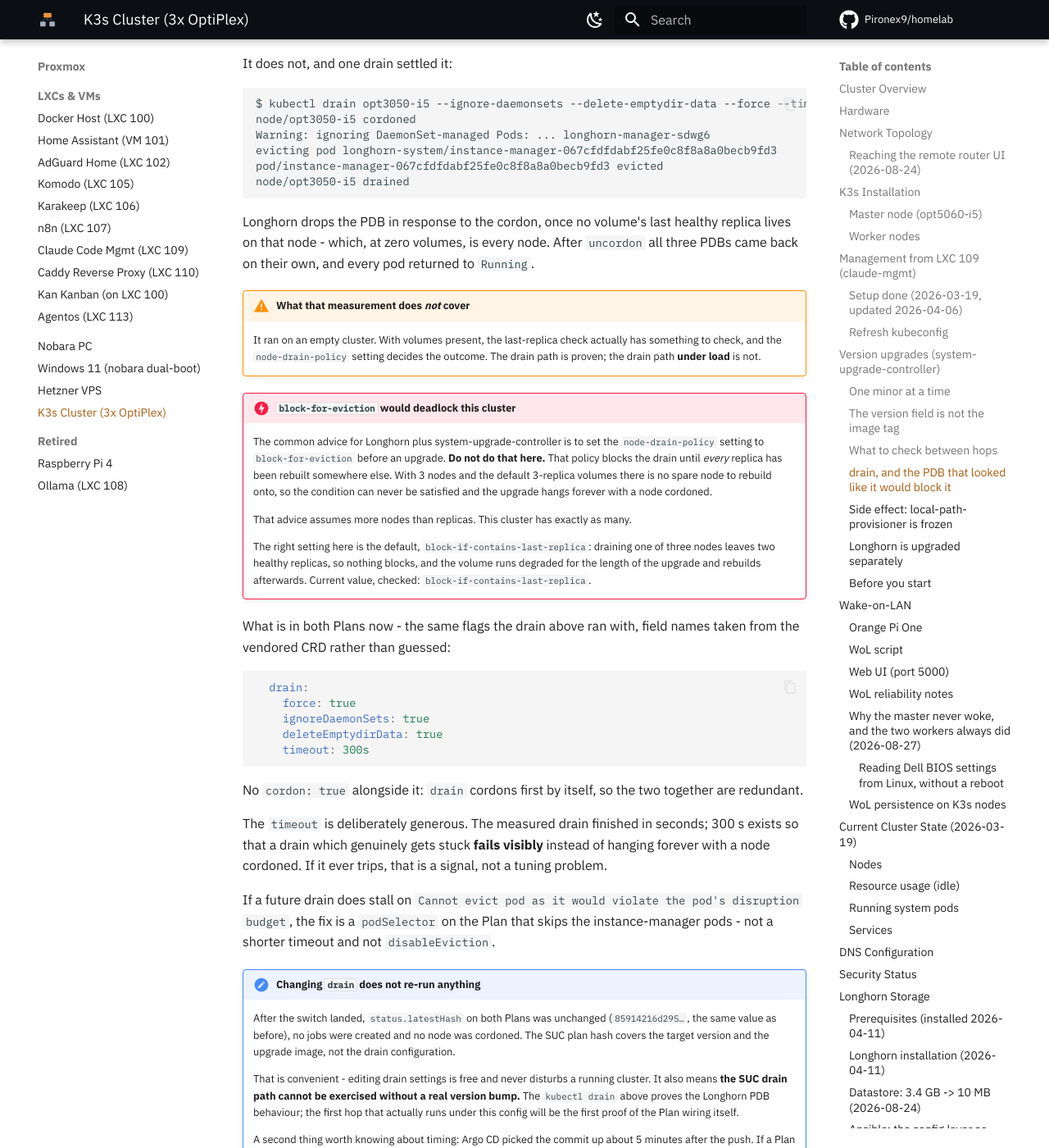
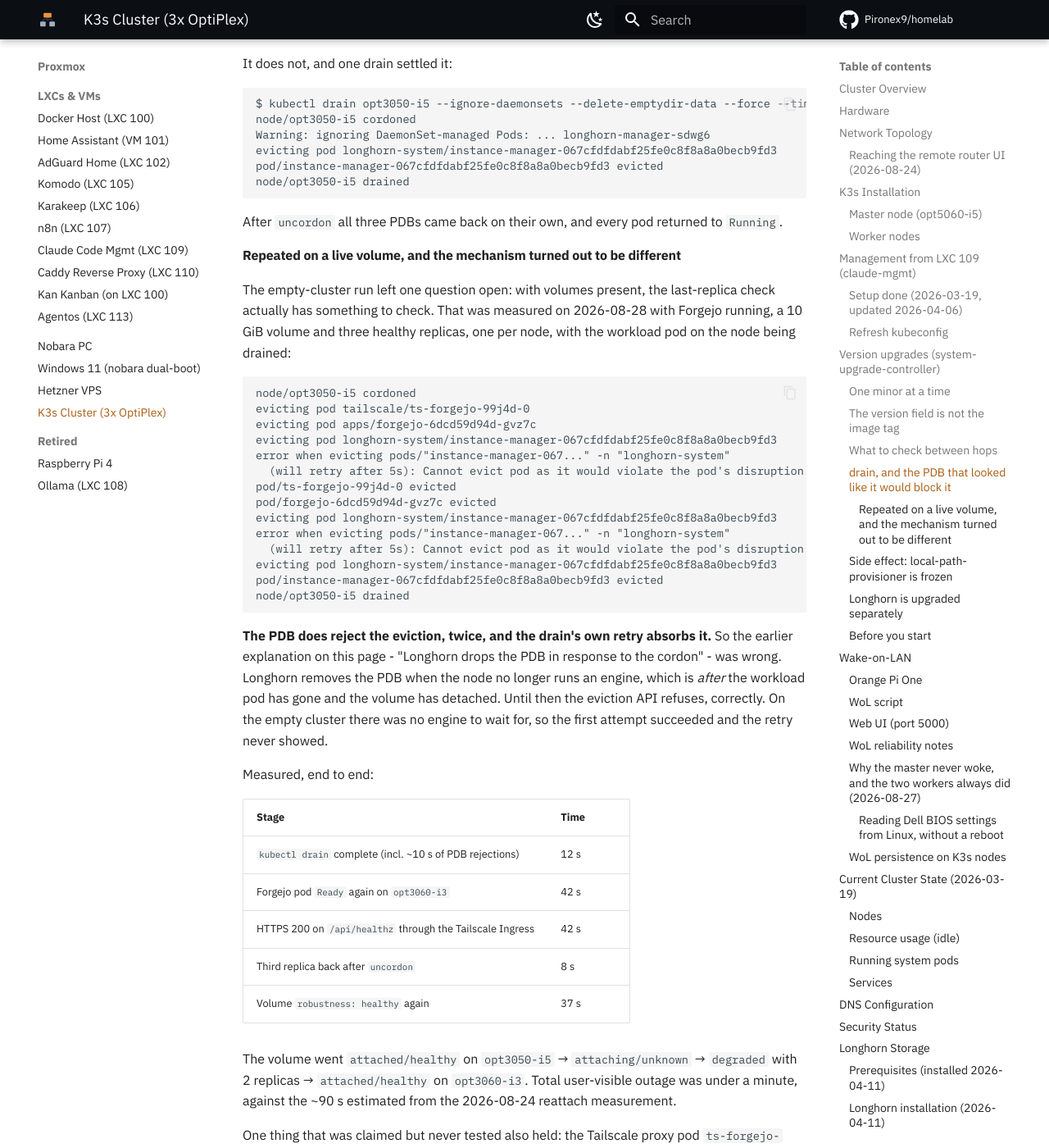
Before and after one commit to Pironex9/homelab, an MkDocs documentation site: the page built from docs/hosts/k3s-cluster.md, in a window 1280 px wide and 1400 px high, scrolled down 8232 px. Shown: the whole window at 82% size. Built offline with MkDocs 1.6.1 and Material for MkDocs 9.7.7, drawn with Linux system fonts in a browser that asks for light colours; comment, search, counter and statistics services are not loaded; some of the changed text lies outside the part shown.

Commit message:
fix(k3s): a drain PDB-magyarazata teves volt - eles koteten megmerve
A ket eddig blokkolt meres lefutott az elso valodi koteten (Forgejo, 10 GiB,
3 ep replika), es az egyik megcafolta azt, amit tegnap ide irtam.

DRAIN. Eddig az allt itt, hogy "a Longhorn a cordonolasra eldobja a PDB-t".
Nem ez tortenik. Eles koteten a PDB KETSZER elutasitotta az evictiont:

  error when evicting pods/"instance-manager-067..." (will retry after 5s):
  Cannot evict pod as it would violate the pod's disruption budget.

A Longhorn akkor veszi ki a PDB-t, amikor a node-on mar nem fut engine -
vagyis miutan a workload podja tavozott es a kotet lecsatolt. Addig az
eviction API szabalyosan elutasit; a kubectl drain 5 masodperces retry hurka
nyeli el. Ures clusteren nem volt mire varni, ezert ment at elsore, es ezert
latszott mas mechanizmusnak.

Kovetkezmeny a timeoutra: van egy ~10 masodperces ablak, amiben a drain
jogosan nem halad. Egy szuk timeout pont ott halna meg, es elakadt drainnek
latszana - ures clusteren viszont atment volna a teszten. A 300s tehat nem
kozmetika. A PDB-elutasitas a logban normalis es atmeneti, nem hibajel.

Mert idok: drain 12s, a workload 42s mulva szolgalt ki ujra masik node-on
(pod Ready, HTTPS 200 es admin user list egyszerre), a harmadik replika
ujraepulese uncordon utan 37s. Semmi nem blokkolt.

RESTORE. A 2026-08-25-i proba szintetikus 1 GiB-os koteten ment egy ismert
fajllal. Most eles alkalmazas nyitott adatbazisan, LEALLITAS NELKUL, tehat
crash-consistent snapshotbol. A visszaallitott koteten a WAL nagyobb volt,
mint maga az adatbazis (4 128 272 vs 1 257 472 bajt), es a Forgejo sajat
binarisa helyreallt belole es kilistazta az admint.

Ezert nem checksummal kell ellenorizni: a gitea.db onmagaban elavult a WAL
nelkul, tehat egy bajt-osszehasonlitas vagy megbukott volna, vagy atment
volna ugy, hogy kozben 4 MB be nem olvasztott WAL-t rejt el.

A status.size (283 115 520) nem a mentes koltsege, hanem a snapshot logikai
kiterjedese. Ami tenylegesen felment: newlyUploadDataSize 554 286 bajt, lz4.
A Garage bucket fuggetlenul merve 570.4 kB / 35 objektum. A retenciot a
newlyUploadDataSize alapjan kell tervezni, a size itt ~500-szoros tulbecsles.

Mellekesen igazolodott egy eddig csak allitott dolog: a ts-forgejo proxy pod
a tobbivel egyutt evictelodott, es ugyanazzal a tailnet identitassal jott
vissza, kezi lepes nelkul.

````diff
--- a/docs/hosts/k3s-cluster.md
+++ b/docs/hosts/k3s-cluster.md
@@ -359,14 +359,58 @@
 node/opt3050-i5 drained
 ```
 
-Longhorn drops the PDB in response to the cordon, once no volume's last healthy replica
-lives on that node - which, at zero volumes, is every node. After `uncordon` all three
-PDBs came back on their own, and every pod returned to `Running`.
+After `uncordon` all three PDBs came back on their own, and every pod returned to
+`Running`.
 
-!!! warning "What that measurement does *not* cover"
-    It ran on an empty cluster. With volumes present, the last-replica check actually has
-    something to check, and the `node-drain-policy` setting decides the outcome. The
-    drain path is proven; the drain path **under load** is not.
+#### Repeated on a live volume, and the mechanism turned out to be different
+
+The empty-cluster run left one question open: with volumes present, the last-replica
+check actually has something to check. That was measured on 2026-08-28 with Forgejo
+running, a 10 GiB volume and three healthy replicas, one per node, with the workload pod
+on the node being drained:
+
+```
+node/opt3050-i5 cordoned
+evicting pod tailscale/ts-forgejo-99j4d-0
+evicting pod apps/forgejo-6dcd59d94d-gvz7c
+evicting pod longhorn-system/instance-manager-067cfdfdabf25fe0c8f8a8a0becb9fd3
+error when evicting pods/"instance-manager-067..." -n "longhorn-system"
+  (will retry after 5s): Cannot evict pod as it would violate the pod's disruption budget.
+pod/ts-forgejo-99j4d-0 evicted
+pod/forgejo-6dcd59d94d-gvz7c evicted
+evicting pod longhorn-system/instance-manager-067cfdfdabf25fe0c8f8a8a0becb9fd3
+error when evicting pods/"instance-manager-067..." -n "longhorn-system"
+  (will retry after 5s): Cannot evict pod as it would violate the pod's disruption budget.
+evicting pod longhorn-system/instance-manager-067cfdfdabf25fe0c8f8a8a0becb9fd3
+pod/instance-manager-067cfdfdabf25fe0c8f8a8a0becb9fd3 evicted
+node/opt3050-i5 drained
+```
+
+**The PDB does reject the eviction, twice, and the drain's own retry absorbs it.** So the
+earlier explanation on this page - "Longhorn drops the PDB in response to the cordon" -
+was wrong. Longhorn removes the PDB when the node no longer runs an engine, which is
+*after* the workload pod has gone and the volume has detached. Until then the eviction
+API refuses, correctly. On the empty cluster there was no engine to wait for, so the
+first attempt succeeded and the retry never showed.
+
+Measured, end to end:
+
+| Stage | Time |
+|---|---|
+| `kubectl drain` complete (incl. ~10 s of PDB rejections) | 12 s |
+| Forgejo pod `Ready` again on `opt3060-i3` | 42 s |
+| HTTPS 200 on `/api/healthz` through the Tailscale Ingress | 42 s |
+| Third replica back after `uncordon` | 8 s |
+| Volume `robustness: healthy` again | 37 s |
+
+The volume went `attached/healthy` on `opt3050-i5` → `attaching/unknown` → `degraded`
+with 2 replicas → `attached/healthy` on `opt3060-i3`. Total user-visible outage was
+under a minute, against the ~90 s estimated from the 2026-08-24 reattach measurement.
+
+One thing that was claimed but never tested also held: the Tailscale proxy pod
+`ts-forgejo-99j4d-0` was evicted with the rest and came back with the same tailnet
+identity, because its StatefulSet secret carries the node key. The HTTPS endpoint
+recovered without any manual step.
 
 !!! danger "`block-for-eviction` would deadlock this cluster"
     The common advice for Longhorn plus system-upgrade-controller is to set the
@@ -397,13 +441,22 @@
 No `cordon: true` alongside it: `drain` cordons first by itself, so the two together are
 redundant.
 
-The `timeout` is deliberately generous. The measured drain finished in seconds; 300 s
-exists so that a drain which genuinely gets stuck **fails visibly** instead of hanging
-forever with a node cordoned. If it ever trips, that is a signal, not a tuning problem.
+The `timeout` is deliberately generous, and the live-volume measurement is the reason it
+is not cosmetic. There is a window - about 10 seconds here - in which the instance-manager
+PDB legitimately refuses the eviction while the volume is still detaching. A tight timeout
+would die inside that window and look exactly like a stuck drain. On an empty cluster the
+window does not exist, so a tight timeout would have passed the test and failed in
+production.
 
-If a future drain does stall on `Cannot evict pod as it would violate the pod's
-disruption budget`, the fix is a `podSelector` on the Plan that skips the
-instance-manager pods - not a shorter timeout and not `disableEviction`.
+300 s also exists so that a drain which genuinely gets stuck **fails visibly** instead of
+hanging forever with a node cordoned. If it ever trips, that is a signal, not a tuning
+problem.
+
+`Cannot evict pod as it would violate the pod's disruption budget` on an instance-manager
+pod is therefore **normal and transient** - expect it in the log of every drain on a node
+holding a running engine. It is only a problem if the drain never gets past it. If that
+happens, the fix is a `podSelector` on the Plan that skips the instance-manager pods, not
+a shorter timeout and not `disableEviction`.
 
 !!! note "Changing `drain` does not re-run anything"
     After the switch landed, `status.latestHash` on both Plans was unchanged
@@ -1301,6 +1354,52 @@
 The restore is the half that matters. A backup that has never been read back is a
 guess, and this one was read back into a different volume.
 
+#### Re-verified on a live application volume (2026-08-28)
+
+The 2026-08-25 test used a synthetic 1 GiB PVC holding one known file. That proves the
+mechanism, but not the case that actually matters: a running application with an open
+database. Repeated against the Forgejo volume, **without stopping Forgejo**, so the
+snapshot is crash-consistent exactly as it would be if the node died.
+
+| Step | Result |
+|---|---|
+| `Snapshot` on the running volume | `readyToUse` in 6 s |
+| `Backup` to Garage | `Completed` in 11 s |
+| Restore into a new PVC (`fromBackup` StorageClass) | pod `Running` after 72 s |
+| Verification | Forgejo's own binary listed the admin user off the restored volume |
+| Teardown | verify pod, PVC and StorageClass removed; snapshot and backup kept |
+
+The restored volume contained this:
+
+```
+gitea.db        1 257 472 bytes
+gitea.db-wal    4 128 272 bytes   <- larger than the database itself
+gitea.db-shm       32 768 bytes
+```
+
+The snapshot caught SQLite mid-WAL. `forgejo -c <app.ini> admin user list` run against the
+restored copy recovered the WAL and returned the correct user, so the restore is a usable
+Forgejo data directory, not just matching bytes.
+
+!!! warning "A checksum of the database file would have given the wrong answer"
+    Comparing `gitea.db` byte-for-byte against the live copy would have failed, and
+    comparing it against the pre-snapshot copy would have "passed" while hiding 4 MB of
+    unmerged WAL. With SQLite, verify a restore by opening it with the application, not
+    by hashing the file.
+
+!!! note "`status.size` is not what the backup costs"
+    The `Backup` object reported `size: 283115520` (270 MiB) for a volume holding 5.4 MB
+    of data. That field is the snapshot's logical extent. What actually moved was
+    `newlyUploadDataSize: 554286` (541 KiB, lz4-compressed), and the Garage bucket
+    independently reported 570.4 kB across 35 objects for its entire contents.
+
+    Plan `RecurringJob` retention against `newlyUploadDataSize`. Using `size` overestimates
+    by roughly 500x here.
+
+The 72 s restore is almost entirely volume creation and attach, not transfer - 541 KiB
+does not take 70 seconds. It matches the ~90 s reattach measured on 2026-08-24, so the
+recovery time for a volume this size is set by attach, not by data size.
+
 #### It is monitored, and by the right question
 
 `scripts/longhorn-backup-check.sh` runs on LXC 109 at 02:00 UTC - an hour after the
@@ -1376,17 +1475,17 @@
 - [ ] Verify `AC Power Recovery = Power On` in the BIOS of all three OptiPlexes - the master stayed down for 2 d 4 h after the 2026-08-25 outage while the workers returned a day earlier, so at least the master is not set
 - [x] Automated, GitOps-driven version upgrades - system-upgrade-controller v0.20.1 under Argo CD (2026-08-28)
 - [x] k3s v1.34.5 -> v1.36.4 and Longhorn v1.11.1 -> v1.12.1, done on an empty cluster (2026-08-28)
-- [x] Switch the Plans from `cordon` to `drain` - **done 2026-08-28**, after one live worker drain proved Longhorn drops the instance-manager PDB on cordon
-- [ ] Re-verify the drain path once real volumes exist - the 2026-08-28 measurement ran on an empty cluster, so the last-replica branch is untested
+- [x] Switch the Plans from `cordon` to `drain` - **done 2026-08-28**; the mechanism was re-measured on a live volume the same day and the first explanation turned out to be wrong, see the drain section
+- [x] Re-verify the drain path once real volumes exist - **done 2026-08-28** on the Forgejo volume with 3 healthy replicas: drain 12 s, workload serving again in 42 s, replica rebuilt 37 s after uncordon, nothing blocked
 - [x] local-path-provisioner frozen at v0.0.34 by the `.skip` file - **decided 2026-08-28: leave it**, four options weighed, revisit when something needs `local-path`
 - [x] Re-check whether Longhorn can go under Argo CD - longhorn/longhorn#6415 was fixed in v1.6.0, so the old reason is stale; **still not adopting**, new reason in `k8s/README.md`
 - [ ] Prometheus + Grafana monitoring stack
-- [ ] Traefik ingress with Let's Encrypt SSL - Traefik runs, but 0 Ingress objects and no cert-manager/ClusterIssuer
+- [x] Ingress with real TLS - solved by the `tailscale` IngressClass, not by cert-manager: two live Ingresses (`argocd`, `forgejo`) with Let's Encrypt certificates renewed by Tailscale. Traefik still runs and is still the **default** IngressClass, so every tailnet Ingress must set `ingressClassName: tailscale` explicitly
 - [ ] RBAC policies
 - [ ] Network policies
-- [x] Volume backup target - Garage S3 on LXC 100, backup and restore verified (2026-08-25)
+- [x] Volume backup target - Garage S3 on LXC 100, backup and restore verified (2026-08-25), re-verified on a live application volume with an open SQLite database (2026-08-28)
 - [ ] Velero backup (cluster-object backup; the volume half is covered by Longhorn + Garage)
-- [ ] First workload deployment
+- [x] First workload deployment - Forgejo 16.0.3 on a 10 GiB Longhorn volume behind a Tailscale Ingress (2026-08-28), see `k8s/README.md`
 
 ---
 
````
Also changed, not shown: 1 other file.
